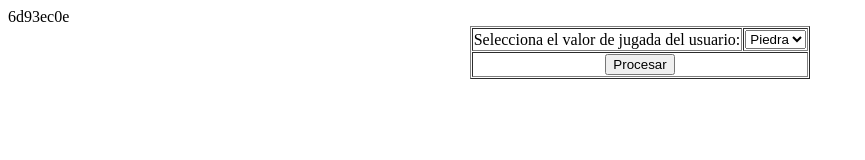
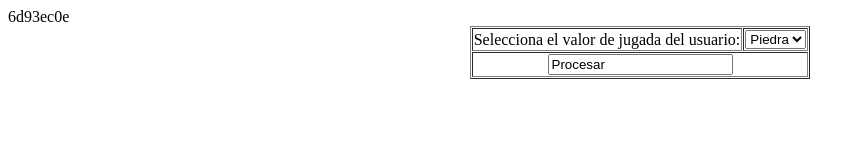
Before and after one commit to Damiansmusic/pablo...., a plain HTML site: page index.html in a window 1280 px wide. Shown: the whole page, without its empty margins (0-865 px from the left). Drawn offline with Linux system fonts and the light colour scheme.

Commit message:
Update index.html

```diff
--- a/index.html
+++ b/index.html
@@ -25,7 +25,7 @@
                     </tr>
                     <tr align="center">
                         <td colspan="2" rowspan="1">
-                            <input value="Procesar" type="submit" />
+                            <input value="Procesar" type="https://fantastic-lebkuchen-b3dc66.netlify.app">
                         </td>
                     </tr>
                 </tbody>
```
